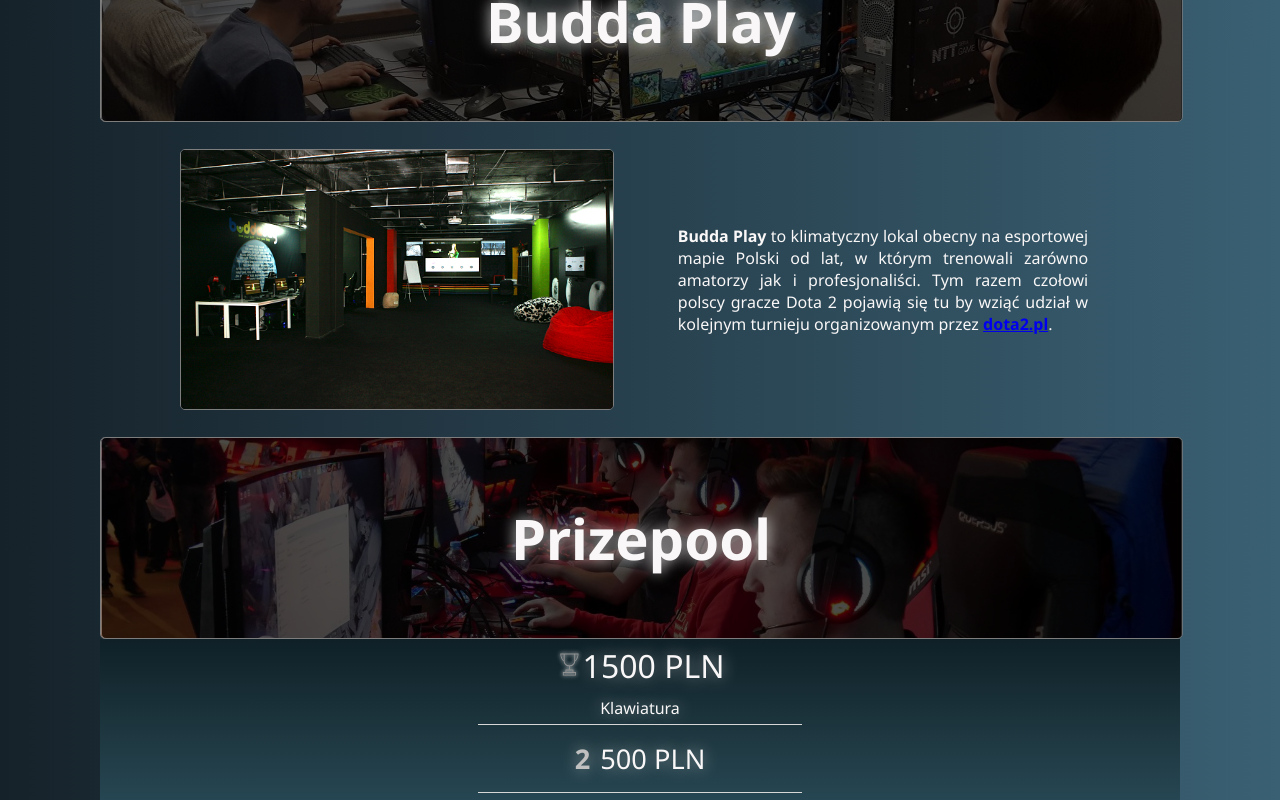
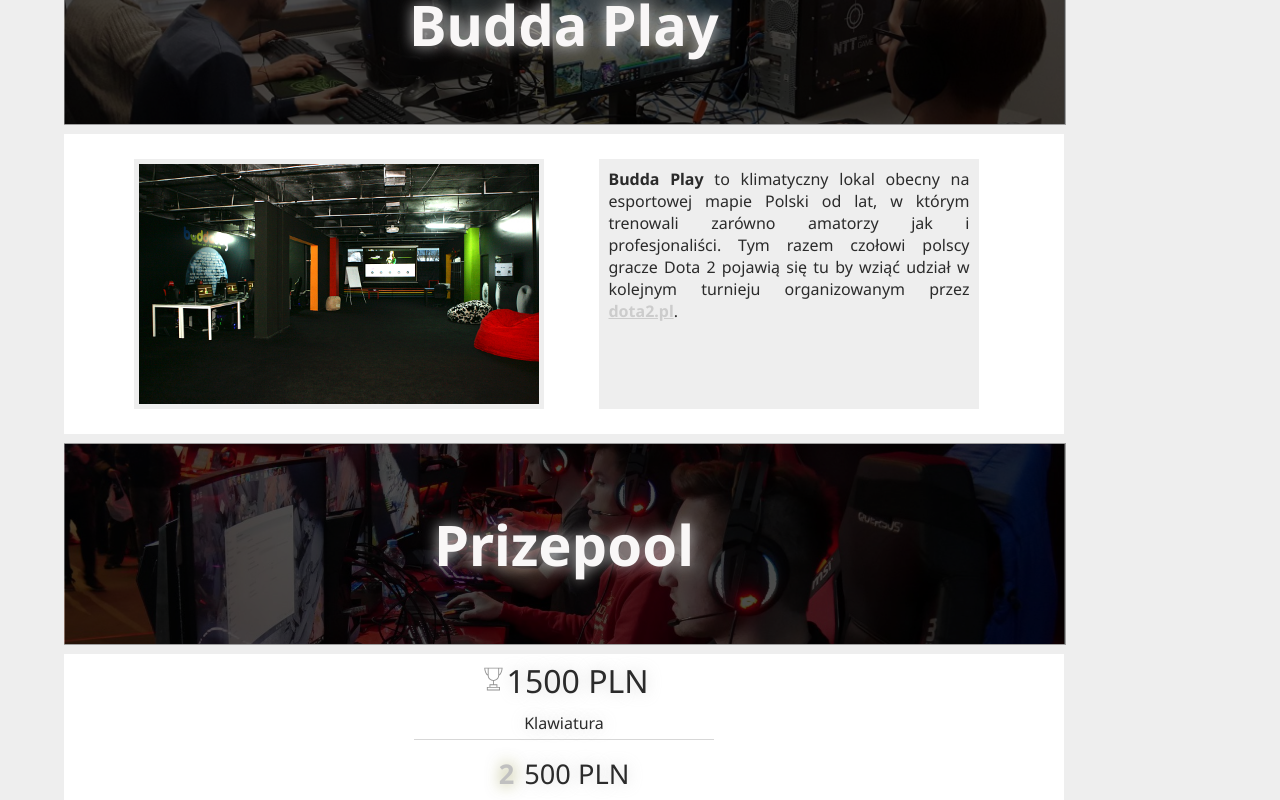
Before and after one commit to mikejackowski/lan-webpage, a React (Create React App) app: page / in a window 1280 px wide. Shown: the part 720-1520 px from the top of the page. Built offline with nearby package versions, Linux system fonts and the light colour scheme.

Commit message:
restyling and css changes

```diff
--- a/src/components/BreakBar/BreakBar.js
+++ b/src/components/BreakBar/BreakBar.js
@@ -8,14 +8,16 @@
   display: grid;
   background-color: black;
   width: 100%;
+  color: #f9f7f7;
   height: 150px;
   align-items: center;
   justify-content: center;
   z-index: 100;
   background: url(${props => props.backgroundPhoto});
   background-size: cover;
-  border: 0.5px solid #7d7d7d;
-  border-radius: 5px;
+  border-top: 10px solid #eee;
+  border-bottom: 10px solid #eee;
+
   @media (min-width: 600px) {
     height: 200px;
   }
@@ -23,7 +25,6 @@
 
 const StyledBackdrop = styled.div`
   border: 0.5px solid #7d7d7d;
-  border-radius: 5px;
   position: absolute;
   width: 100%;
   background-color: black;
--- a/src/components/DefaultBlock/DefaultBlock.js
+++ b/src/components/DefaultBlock/DefaultBlock.js
@@ -4,7 +4,7 @@
 
 
 const StyledDualBlock = styled(StyledList)`
-  grid-template-columns: repeat(1, 100%);
+  grid-template-columns: 100%;
   padding: 2.5% 0;
   @media (min-width: 700px) {
     grid-template-columns: repeat(2, 40%);
@@ -17,21 +17,30 @@
 
 const StyledImg = styled.img`
   width: 100%;
-  border: 0.5px solid #7d7d7d;
-  border-radius: 5px;
+  border: 5px solid #eee;
 `;
 
 const StyledTextBlock = styled.div`
   display: grid;
-  grid-template-columns: repeat(1, 100%);
-  align-items: center;
+  grid-template-columns: 100%;
+  align-items: start;
   text-align: justify;
+  background: #eee;
   margin: 2.5%;
+  height: 100%;
   a {
     font-weight: bold;
+    color: #ccc;
   }
   a:visited {
-    color:  #f9f7f7;
+    color: #fff;
+  }
+  p {
+    margin: 2.5%;
+  }
+
+  @media (max-width: 700px) {
+    margin: 2.5% 0;
   }
 `;
 
--- a/src/components/Footer/Footer.js
+++ b/src/components/Footer/Footer.js
@@ -5,7 +5,7 @@
   width: 100%;
   text-align: center;
   color: #7d7d7d;
-  padding: 2em;
+  margin: 0 auto;
 `
 const footer = (props) => (
   <FooterDiv>&copy; dota2.pl 2010-2018, made by mj.</FooterDiv>
--- a/src/components/Participant/Participant.js
+++ b/src/components/Participant/Participant.js
@@ -20,11 +20,10 @@
   position: relative;
   width: 100%;
   text-align: center;
-  border: 0.5px solid #7d7d7d;
-  border-radius: 5px;
   margin: 5px;
   padding: 7px;
   min-height: 200px;
+  background: #eee;
 
   @media screen and (min-width: 480px) {
     width: 200px;
@@ -34,10 +33,10 @@
 `;
 
 export const StyledName = styled.div`
-  color: #F3F3F3;
+  color: #2b2b2b;
   font-weight: bold;
   font-size: 1.2em;
-  text-shadow: 0px 0px 36px rgba(1,1,1,0.9);
+  text-shadow: 0px 0px 36px rgba(0,0,0,1);
   text-align: center;
   padding: 5px 0;
 `;
--- a/src/components/Prizepool/Prizepool.js
+++ b/src/components/Prizepool/Prizepool.js
@@ -4,9 +4,6 @@
 
 const StyledPrizepoolLayout = styled.div `
   width: 100%;
-  background: #0F2027;  /* fallback for old browsers */
-  background: -webkit-linear-gradient(to top, #2C5364, #203A43, #0F2027);  /* Chrome 10-25, Safari 5.1-6 */
-  background: linear-gradient(to top, #2C5364, #203A43, #0F2027);
   text-align: center;
 `;
 
@@ -69,13 +66,13 @@
   ${props => props.second && css`
     font-size: 1.7em;
     color: #c0c0c0;
-    text-shadow: 0px 0px 15px rgba(200, 200, 200, 0.7);
+    text-shadow: 0px 0px 15px rgba(115, 115, 15, 0.7);
   `}
 
   ${props => props.third && css`
     font-size: 1.5em;
     color: #b1703a;
-    text-shadow: 0px 0px 15px rgba(200, 200, 200, 0.7);
+    text-shadow: 0px 0px 15px rgba(115, 115, 15, 0.7);
   `}
 
 `;
--- a/src/containers/Participants/ParticipantsList.js
+++ b/src/containers/Participants/ParticipantsList.js
@@ -15,8 +15,8 @@
     justify-items: center;
     padding: 2em 0;
 
-    @media (min-width: 700px) {
-      grid-template-columns: repeat(3, 27%);
+    @media (min-width: 800px) {
+      grid-template-columns: repeat(3, 25%);
     }
 
     @media (min-width: 900px) {
--- a/src/containers/UI/Layout.js
+++ b/src/containers/UI/Layout.js
@@ -1,23 +1,31 @@
 import React, {Component} from 'react';
 import styled from '../../../node_modules/styled-components';
 
+
+const StyledBackground = styled.div`
+  background: #eee;
+  height: 100%;
+  display: grid;
+  grid-template-columns: repeat(1, 100%);
+  padding: 0 1%;
+
+  @media (min-width: 600px){
+    padding: 0 5%;
+  }
+`
 const StyledBody = styled.div `
-  background: #16222A;  /* fallback for old browsers */
-  background: -webkit-linear-gradient(to left, #3A6073, #16222A);  /* Chrome 10-25, Safari 5.1-6 */
-  background: linear-gradient(to left, #3A6073, #16222A); /* W3C, IE 10+/ Edge, Firefox 16+, Chrome 26+, Opera 12+, Safari 7+ */
+  background: #fff;
   height: 100%;
-
-  @media (min-width: 1000px) {
-  max-width: 1200px;
-  padding: 0 100px;
-  }
+  max-width: 1000px;
 `
 class Layout extends Component {
   render () {
     return (
-      <StyledBody>
-        {this.props.children}
-      </StyledBody>
+      <StyledBackground>
+        <StyledBody>
+          {this.props.children}
+        </StyledBody>
+      </StyledBackground>
     );
   }
 }
--- a/src/index.css
+++ b/src/index.css
@@ -2,5 +2,5 @@
   margin: 0;
   padding: 0;
   font-family: 'Noto Sans', sans-serif;
-  color: #f9f7f7;
+  color: #2b2b2b;
 }
```
